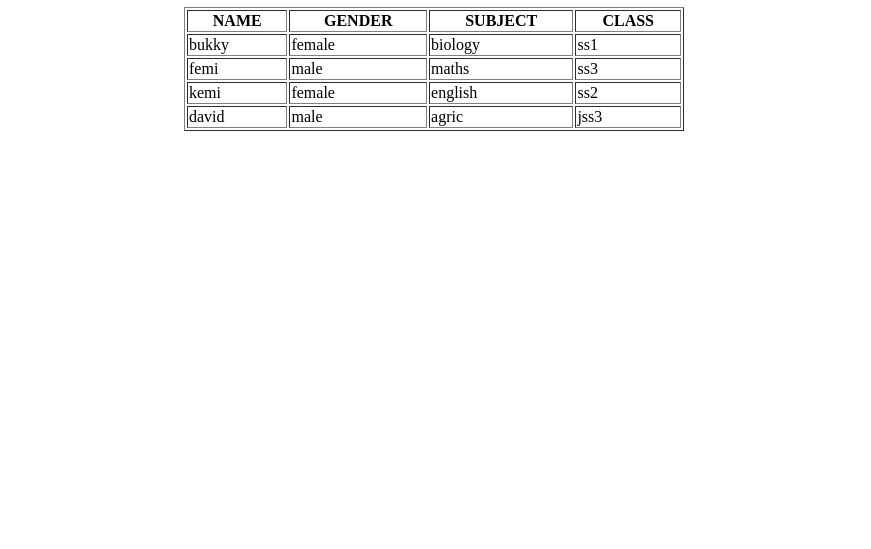
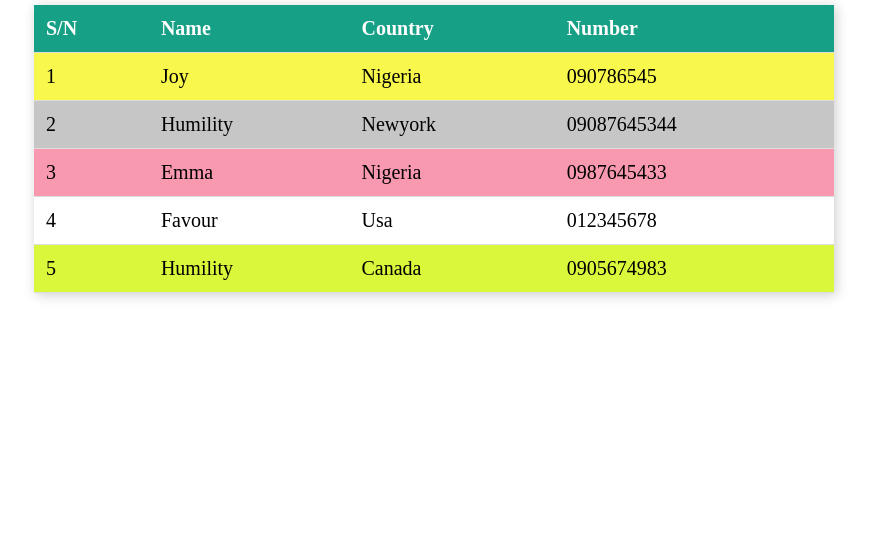
Before and after one commit to humilityudoh/table-creation, a plain HTML site: page index.html in a window 1280 px wide. Shown: the part 251-800 px from the top of the page, without its empty margins (206-1077 px from the left). Drawn offline with Linux system fonts and the light colour scheme.

Commit message:
initial commit

```diff
--- a/index.css
+++ b/index.css
@@ -0,0 +1,52 @@
+*{
+    padding: 0;
+    margin: 0;
+    font-size: 20px;
+    text-transform: capitalize;
+}
+table{
+    position: absolute;
+    left: 50%;
+    top: 50%;
+    transform: translate(-50%,-50%);
+    border-collapse: collapse;
+    width: 800px;
+    height: 200px;
+    box-shadow: 2px 2px 12px rgba(0, 0, 0, 0.2);
+}
+tr{
+    transition: all .2s ease-in-out;
+    cursor: pointer;
+}
+th,td{
+    padding: 12px;
+    text-align: left;
+    border-bottom: 1px solid #ddd;
+}
+th{
+    background-color: #16a085;
+    color: #fff;
+}
+.one{
+    background-color: rgb(247, 247, 76);
+}
+.two{
+    background-color: #c6c6c6;
+}
+.three{
+    background-color: #f899af;
+}
+.five{
+    background-color: rgb(219, 247, 59);
+}
+
+tr:hover{
+    background-color: #e7f1ef;
+    transform: scale(1.01);
+}
+/*media queries*/
+@media only screen and (max-width: 768px) {
+    table{
+        width: 80%;
+    }
+}
--- a/index.html
+++ b/index.html
@@ -9,26 +9,26 @@
 </head>
 <body>
     <div class="wrapper">
-        <table width="500px" border="3px" align="center">
+        <table>
             <tr>
                 <th>s/n</th>
                 <th>name</th>
                 <th>country</th>
                 <th>number</th>
             </tr>
-            <tr>
+            <tr class="one">
                 <td>1</td>
                 <td>joy</td>
                 <td>nigeria</td>
                 <td>090786545</td>
             </tr>
-            <tr>
+            <tr class="two">
                 <td>2</td>
                 <td>humility</td>
                 <td>newyork</td>
                 <td>09087645344</td>
             </tr>
-            <tr>
+            <tr class="three">
                 <td>3</td>
                 <td>emma</td>
                 <td>nigeria</td>
@@ -40,7 +40,7 @@
                 <td>usa</td>
                 <td>012345678</td>
             </tr>
-            <tr>
+            <tr class="five">
                 <td>5</td>
                 <td>humility</td>
                 <td>canada</td>
@@ -48,7 +48,7 @@
             </tr>
         </table>
         <br>
-        <table width="500px" border="1px" align="center">
+        <!--table width="500px" border="1px" align="center">
             <h1 style="text-align: center;">TUTORIAL TIME TABLE</h1>
             <tr>
                 <th>NAME</th>
```
